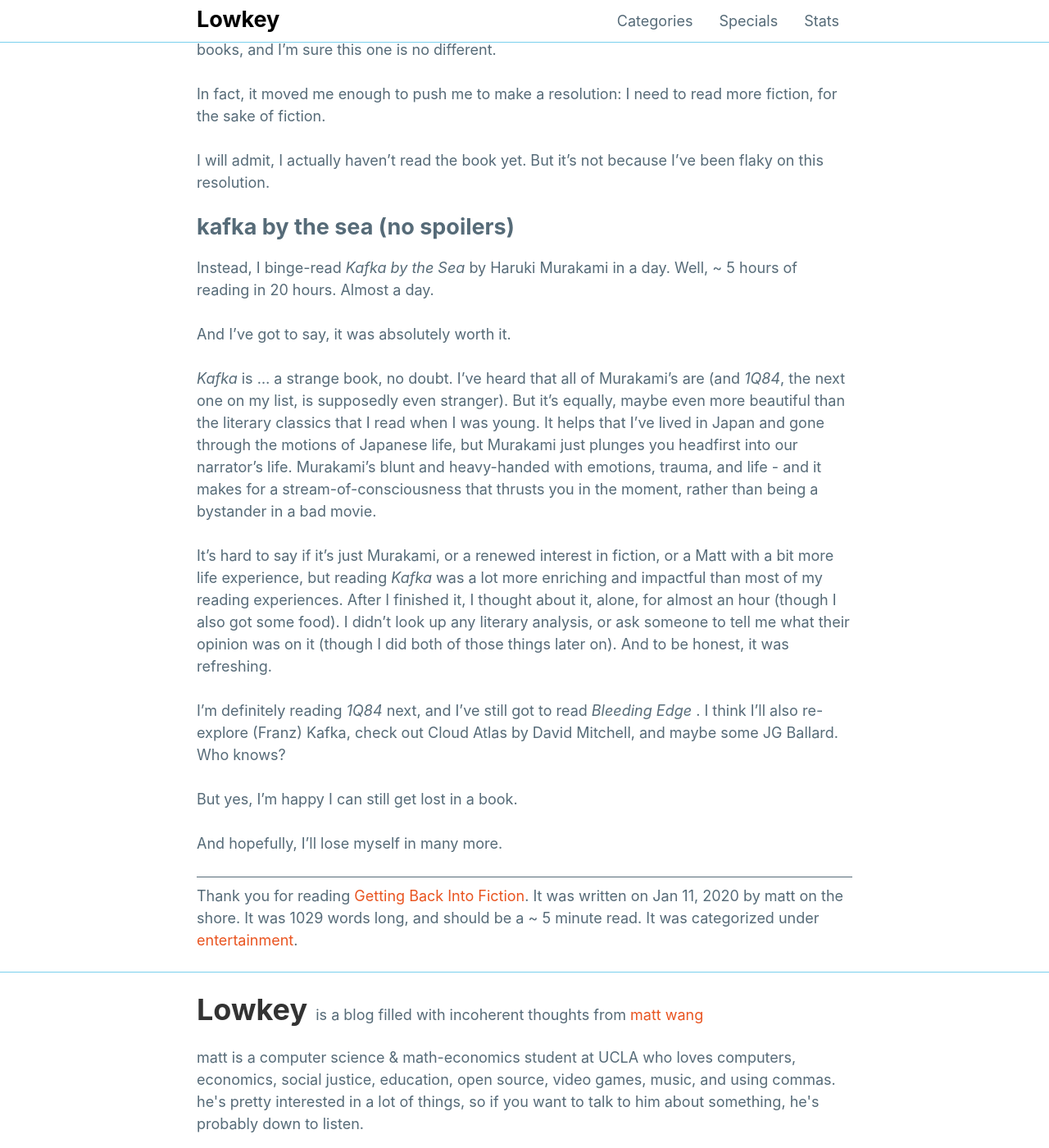
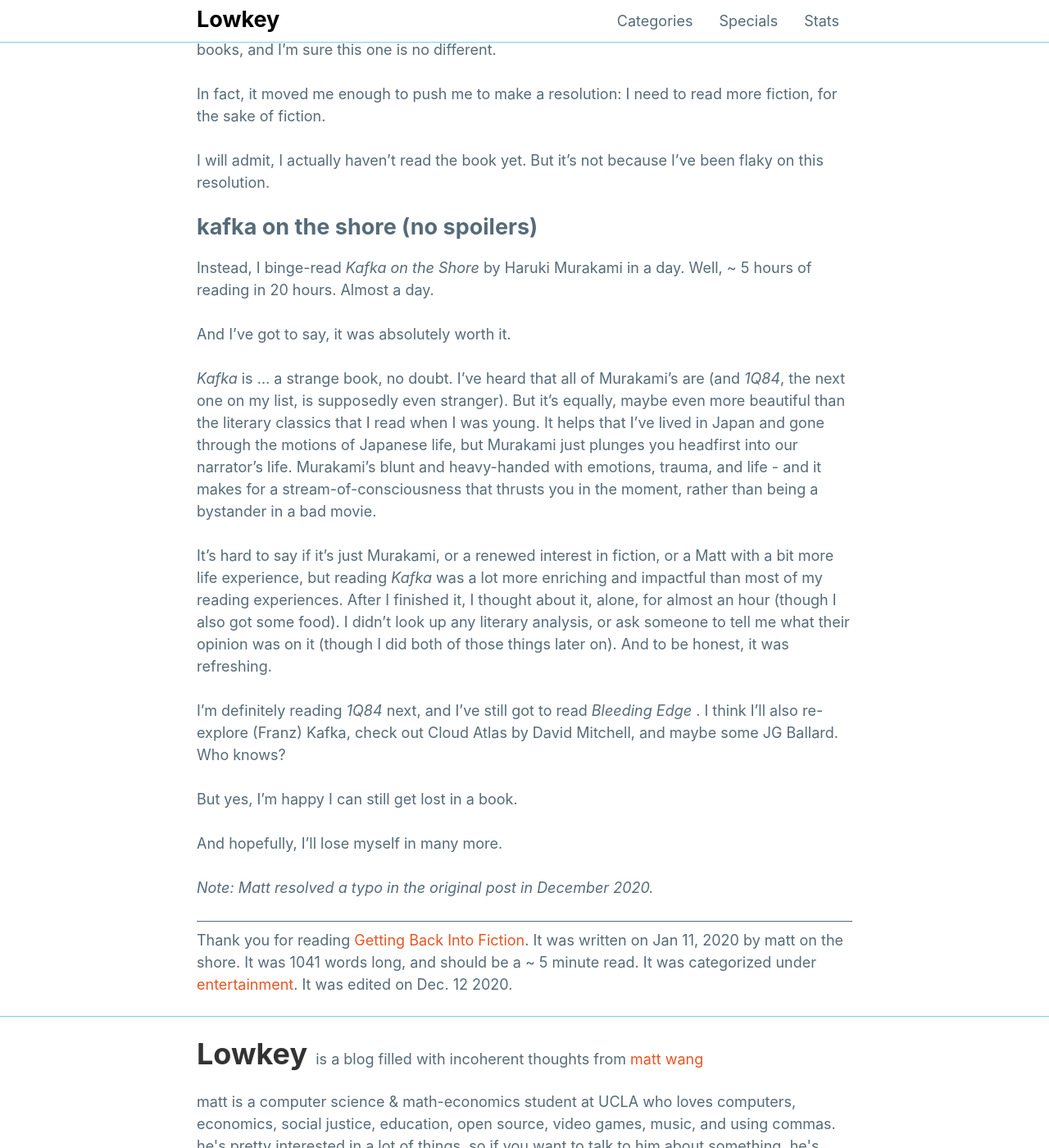
Before and after one commit to mattxwang/lowkey, a Jekyll site: the page built from _posts/2020-01-11-getting-back-into-fiction.markdown, in a window 1280 px wide and 1400 px high, scrolled down 1790 px. Shown: the whole window at 82% size. Built offline with Jekyll 4.4.1, drawn with Linux system fonts in a browser that asks for light colours; some of the changed text lies outside the part shown.

Commit message:
resolve typo

```diff
--- a/_posts/2020-01-11-getting-back-into-fiction.markdown
+++ b/_posts/2020-01-11-getting-back-into-fiction.markdown
@@ -1,6 +1,8 @@
 ---
 title: 'Getting Back Into Fiction'
 date: 2020-01-11 02:34:50 Z
+edits:
+- Dec. 12 2020
 categories:
 - entertainment
 author: 'matt on the shore'
@@ -39,9 +41,9 @@ In fact, it moved me enough to push me to make a resolution: I need to read more
 
 I will admit, I actually haven't read the book yet. But it's not because I've been flaky on this resolution.
 
-## kafka by the sea (no spoilers)
+## kafka on the shore (no spoilers)
 
-Instead, I binge-read *Kafka by the Sea* by Haruki Murakami in a day. Well, ~ 5 hours of reading in 20 hours. Almost a day.
+Instead, I binge-read *Kafka on the Shore* by Haruki Murakami in a day. Well, ~ 5 hours of reading in 20 hours. Almost a day.
 
 And I've got to say, it was absolutely worth it.
 
@@ -54,3 +56,5 @@ I'm definitely reading *1Q84* next, and I've still got to read *Bleeding Edge* .
 But yes, I'm happy I can still get lost in a book.
 
 And hopefully, I'll lose myself in many more.
+
+*Note: Matt resolved a typo in the original post in December 2020.*
```
